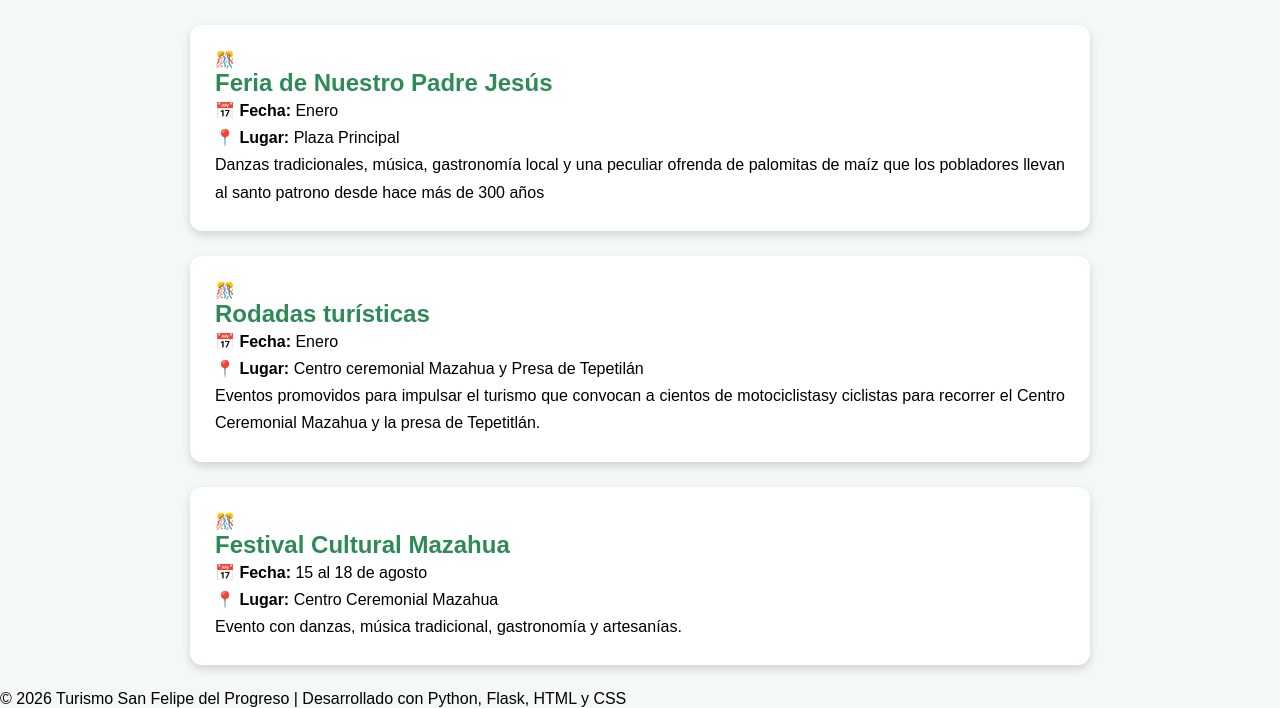
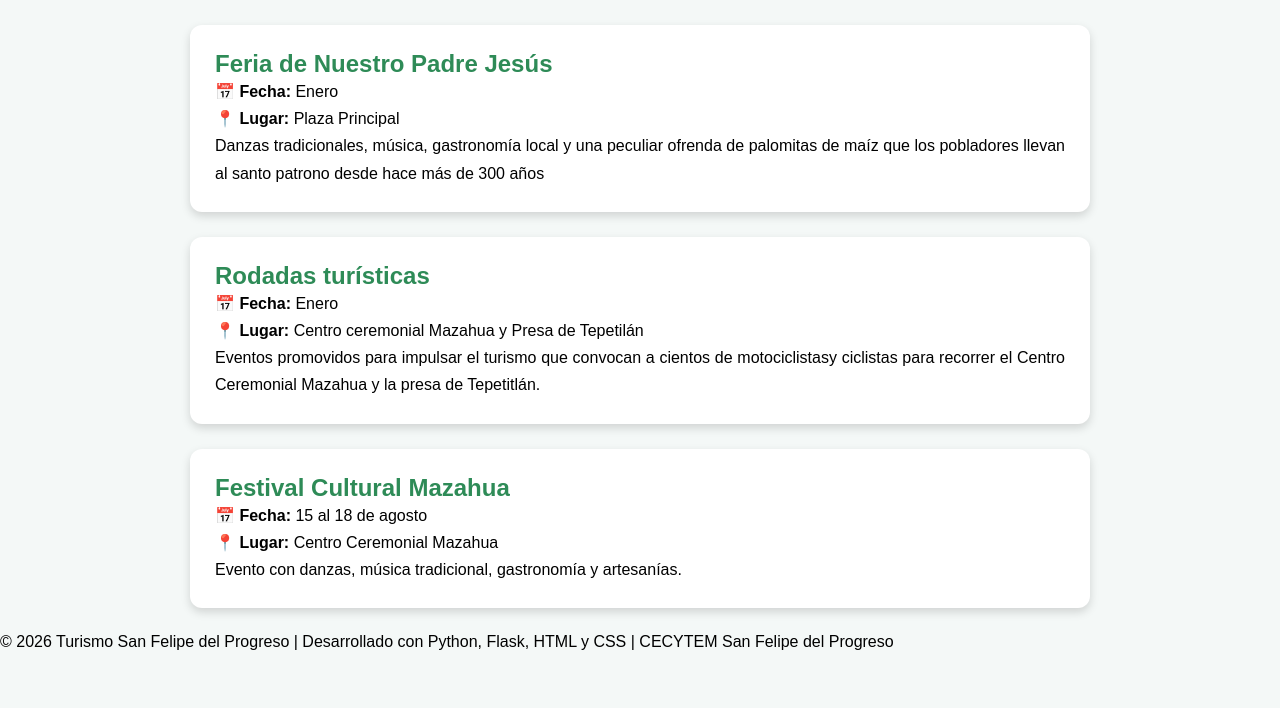
Before and after one commit to LilaVelazquez/Mi_pagina, a Flask app: page /eventos in a window 1280 px wide. Shown: the part 108-816 px from the top of the page. After the commit the page ends 758 px from the top, so only its background shows below. Run offline with Flask 3, Linux system fonts and the light colour scheme.

Commit message:
Remove event icon and update footer text

```diff
--- a/templates/eventos.html
+++ b/templates/eventos.html
@@ -40,10 +40,6 @@
 
     <div class="tarjeta-evento">
 
-        <div class="icono">
-            🎊
-        </div>
-
         <h2>{{ evento.nombre }}</h2>
 
         <p><strong>📅 Fecha:</strong> {{ evento.fecha }}</p>
@@ -61,7 +57,7 @@
 <footer class="footer">
 
     <p>
-        © 2026 Turismo San Felipe del Progreso | Desarrollado con Python, Flask, HTML y CSS
+        © 2026 Turismo San Felipe del Progreso | Desarrollado con Python, Flask, HTML y CSS | CECYTEM San Felipe del Progreso
     </p>
 
 </footer>
```
